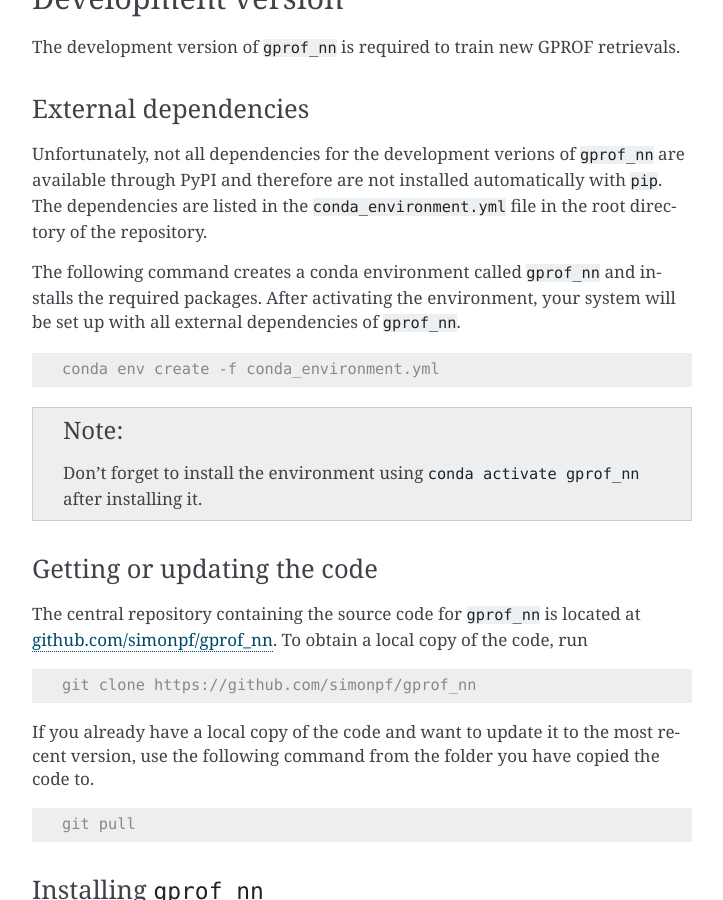
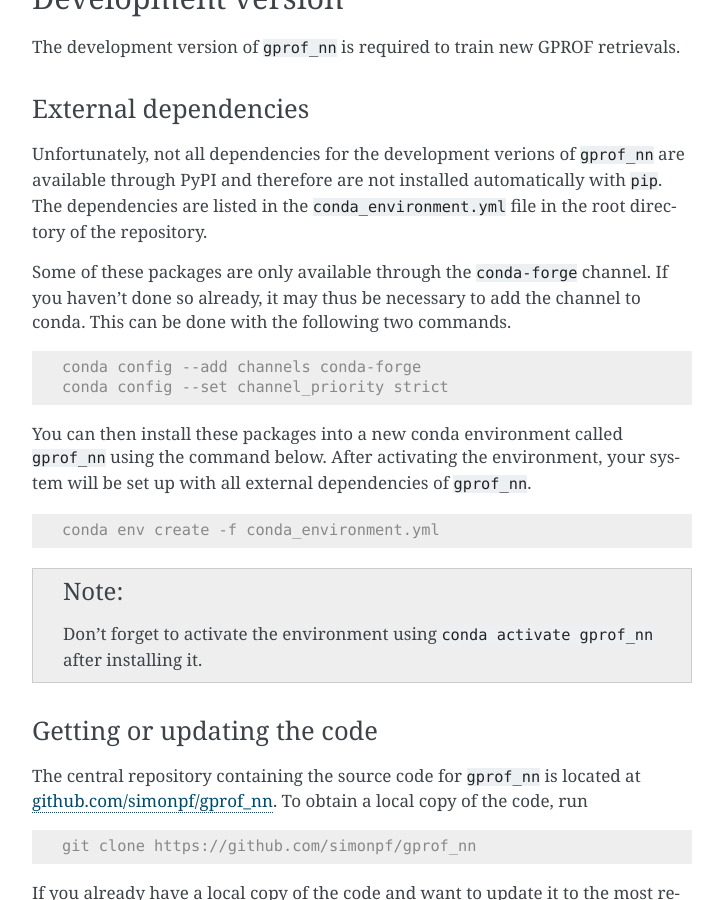
Before and after one commit to simonpf/gprof_nn, a Sphinx documentation site: the page built from doc/source/installation.rst, in a window 1280 px wide and 900 px high, scrolled down 503 px. Shown: the whole window, without its empty margins (388-1111 px from the left). Built offline with Sphinx 7.4.7, drawn with Linux system fonts in a browser that asks for light colours.

Commit message:
Added section on adding conda channels.

```diff
--- a/doc/source/installation.rst
+++ b/doc/source/installation.rst
@@ -34,16 +34,26 @@
 ``pip``. The dependencies are listed in the ``conda_environment.yml`` file
 in the root directory of the repository.
 
-The following command creates a conda environment called ``gprof_nn`` and
-installs the required packages. After activating the environment, your system
-will be set up with all external dependencies of ``gprof_nn``.
+Some of these packages are only available through the ``conda-forge``
+channel. If you haven't done so already, it may thus be necessary to add
+the channel to conda. This can be done with the following two commands.
+
+.. code-block:: console
+
+   conda config --add channels conda-forge
+   conda config --set channel_priority strict
+
+
+You can then install these packages into a new conda environment called
+``gprof_nn`` using the command below. After activating the environment, your
+system will be set up with all external dependencies of ``gprof_nn``.
 
 .. code-block:: console
 
    conda env create -f conda_environment.yml
 
 .. note ::
-   Don't forget to install the environment using ``conda activate gprof_nn`` after installing
+   Don't forget to activate the environment using ``conda activate gprof_nn`` after installing
    it.
 
 Getting or updating the code
```
